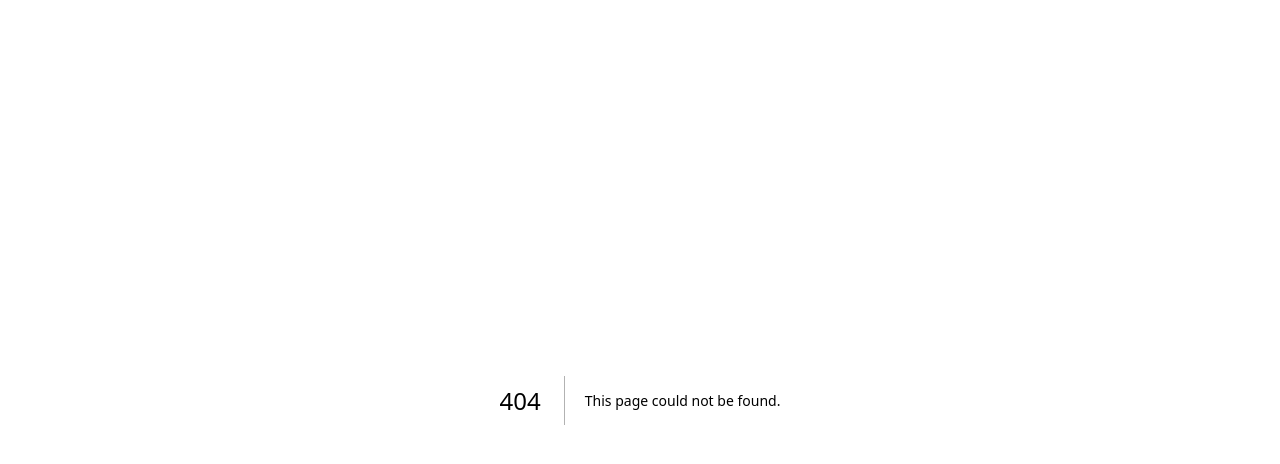
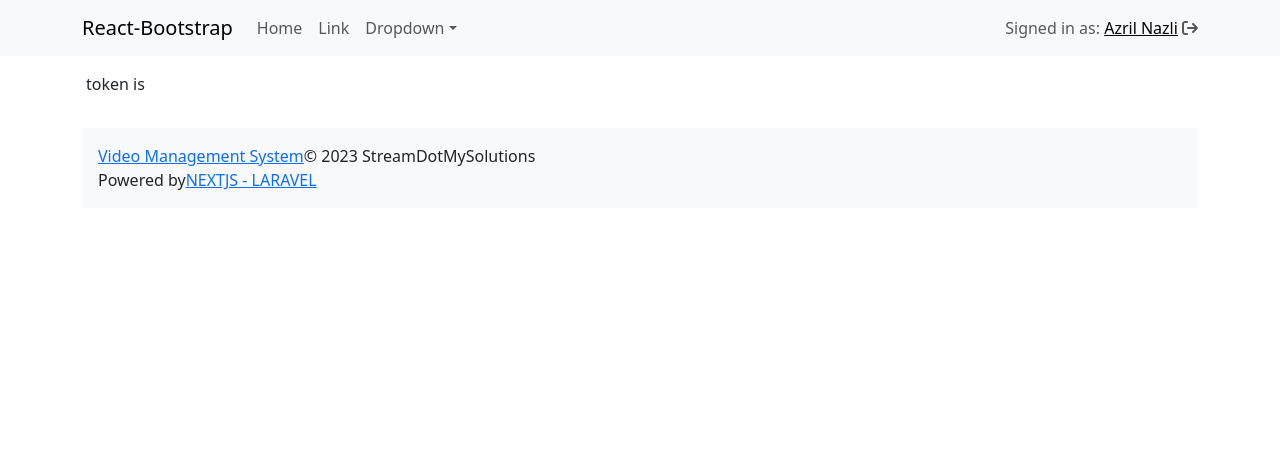
Before and after one commit to azrilnazli/nextjs-frontend, a Next.js app: page /login in a window 1280 px wide. Before the commit this address had no page. Shown: the top 464 px of the page. Built offline with nearby package versions, Linux system fonts and the light colour scheme; no server answers.

Commit message:
Bootstrap / Fontawesome

```diff
--- /dev/null
+++ b/src/app/components/NavBar.js
@@ -0,0 +1,50 @@
+// Client Side Component
+'use client'
+import Container from 'react-bootstrap/Container';
+import Nav from 'react-bootstrap/Nav';
+import Navbar from 'react-bootstrap/Navbar';
+import NavDropdown from 'react-bootstrap/NavDropdown';
+
+import { FontAwesomeIcon } from "@fortawesome/react-fontawesome";
+import { faSignOut } from "@fortawesome/free-solid-svg-icons";
+
+
+
+function NavBar() {
+  return (
+    <Navbar expand="lg" className="bg-body-tertiary">
+      <Container>
+        <Navbar.Brand href="#home">React-Bootstrap</Navbar.Brand>
+        <Navbar.Toggle aria-controls="basic-navbar-nav" />
+        <Navbar.Collapse id="basic-navbar-nav">
+          <Nav className="me-auto">
+            <Nav.Link href="#home">Home</Nav.Link>
+            <Nav.Link href="#link">Link</Nav.Link>
+            <NavDropdown title="Dropdown" id="basic-nav-dropdown">
+              <NavDropdown.Item href="#action/3.1">Action</NavDropdown.Item>
+              <NavDropdown.Item href="#action/3.2">
+                Another action
+              </NavDropdown.Item>
+              <NavDropdown.Item href="#action/3.3">Something</NavDropdown.Item>
+              <NavDropdown.Divider />
+              <NavDropdown.Item href="#action/3.4">
+                Separated link
+              </NavDropdown.Item>
+            </NavDropdown>
+          </Nav>
+        </Navbar.Collapse>
+
+        <Navbar.Collapse className="justify-content-end">
+          <Navbar.Text>
+            Signed in as: <a href="#login">Azril Nazli</a>
+            {' '}
+            <FontAwesomeIcon icon={faSignOut} />
+          </Navbar.Text>
+        </Navbar.Collapse>
+
+      </Container>
+    </Navbar>
+  );
+}
+
+export default NavBar;
--- a/src/app/layout.js
+++ b/src/app/layout.js
@@ -1,12 +1,64 @@
+import Container from 'react-bootstrap/Container';
+import Row from 'react-bootstrap/Row';
+import Col from 'react-bootstrap/Col';
+import NavBar from './components/NavBar';
+import "@fortawesome/fontawesome-svg-core/styles.css";
+import { config } from "@fortawesome/fontawesome-svg-core";
+config.autoAddCss = false;
+
 export const metadata = {
-  title: 'Stating Page',
+  title: 'NEXTJS',
   description: 'Powered by Laravel Backend',
 }
 
 export default function RootLayout({ children }) {
   return (
     <html lang="en">
-      <body>{children}</body>
+      <head>
+        <script src="https://cdn.jsdelivr.net/npm/react/umd/react.production.min.js" crossorigin></script>
+
+        <script
+          src="https://cdn.jsdelivr.net/npm/react-dom/umd/react-dom.production.min.js"
+          crossorigin></script>
+
+        <script
+          src="https://cdn.jsdelivr.net/npm/react-bootstrap@next/dist/react-bootstrap.min.js"
+          crossorigin></script>
+
+        <script>var Alert = ReactBootstrap.Alert;</script>
+
+        <link
+          rel="stylesheet"
+          href="https://cdn.jsdelivr.net/npm/bootstrap@5.3.0/dist/css/bootstrap.min.css"
+          integrity="sha384-9ndCyUaIbzAi2FUVXJi0CjmCapSmO7SnpJef0486qhLnuZ2cdeRhO02iuK6FUUVM"
+          crossorigin="anonymous"
+        />
+      </head>
+      <body>
+        <NavBar />
+        <Container className='p-3 mb-3'>
+          {children}
+        </Container>
+
+        <Container>
+
+        <footer className="p-3 bg-light">
+          <div>
+            <a href="https://coreui.io">Video Management System</a>
+            <span>&copy; 2023 StreamDotMySolutions</span>
+          </div>
+          <div>
+            <span>Powered by</span>
+            <a href="https://coreui.io">NEXTJS - LARAVEL</a>
+          </div>
+        </footer>
+
+
+        </Container>
+
+
+
+      </body>
     </html>
   )
 }
--- /dev/null
+++ b/src/app/login/page.js
@@ -0,0 +1,24 @@
+'use client'
+import { useState,useEffect } from "react"
+
+export default function Login() {
+
+  const [token,setToken] = useState(null)
+
+  useEffect( () => {
+    fetch('http://localhost:8000/api/token')
+    .then(response =>
+      response.json()
+    )
+    .then(json => {
+      setToken(json.token)
+      console.log(json.token)
+    })
+
+  },[])
+
+
+  return (
+  <>token is {token}</>
+  )
+}
```
Also changed, not shown: package.json (+10 -1 lines), src/app/page.js (+8 -2 lines), 1 other file (tests, documents, lock files or other folders).
